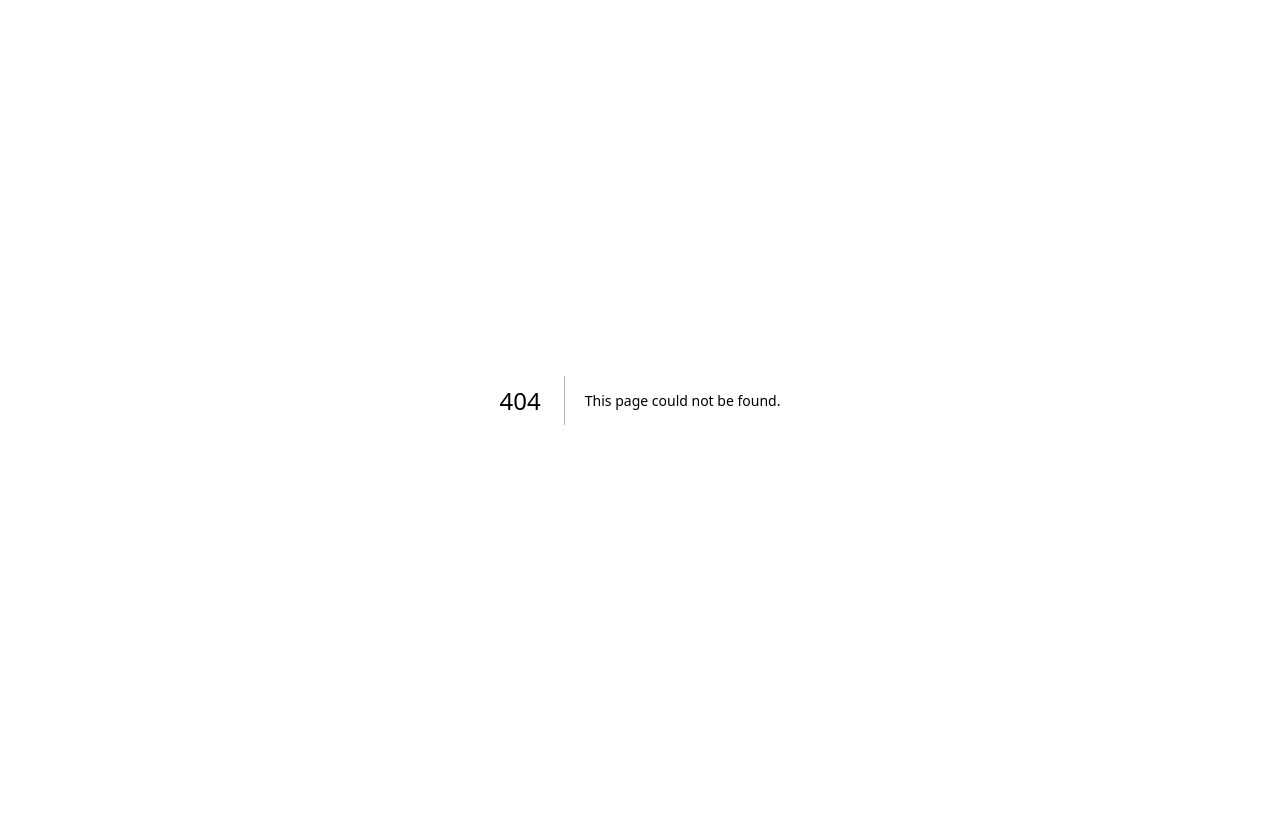
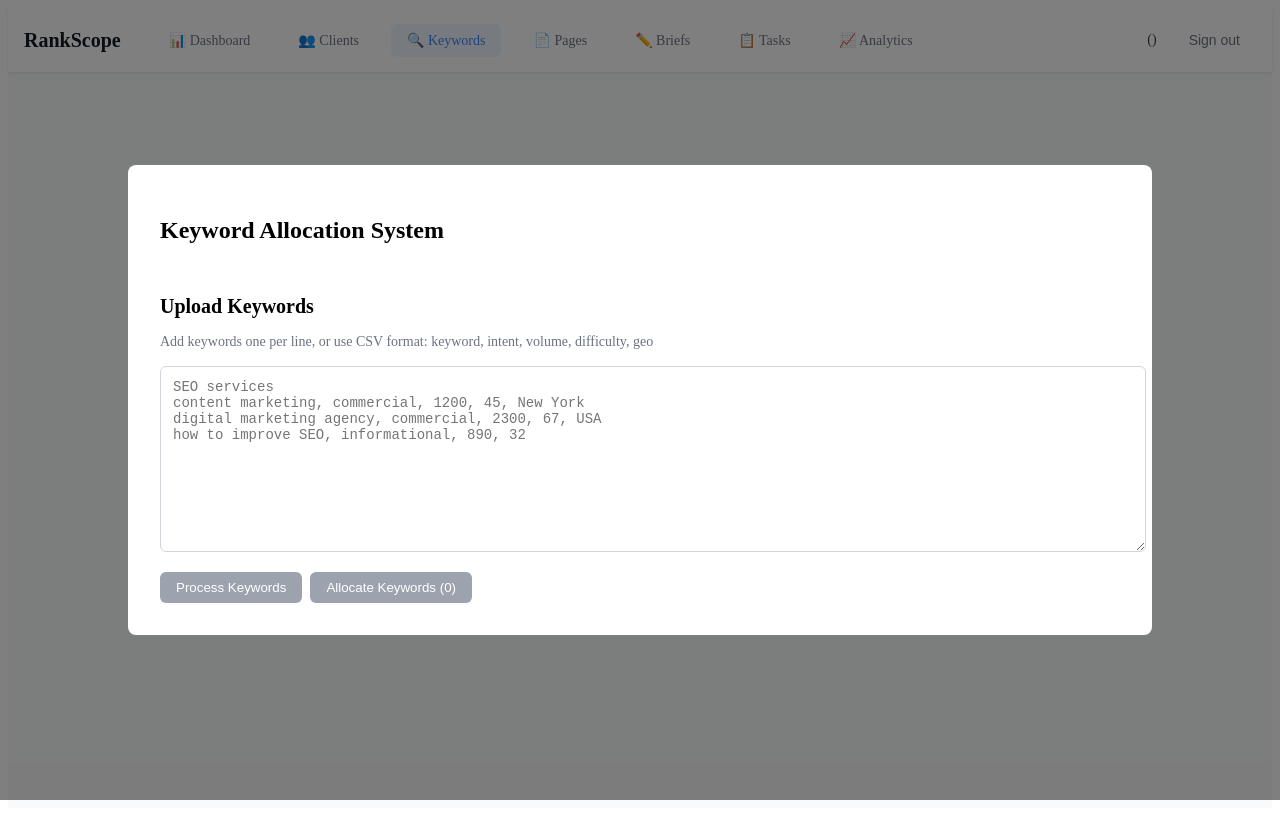
Before and after one commit to manuamarnath/echo5-rank-scope-fe, a Next.js app: page /keywords in a window 1280 px wide. Before the commit this address had no page. Built offline with nearby package versions, Linux system fonts and the light colour scheme.

Commit message:
feat: Update KeywordAllocationInterface to make onClose prop optional and conditionally render close button

```diff
--- /dev/null
+++ b/pages/keywords.tsx
@@ -0,0 +1,11 @@
+import React from 'react';
+import MainLayout from '../src/components/layout/MainLayout';
+import KeywordAllocationInterface from '../src/components/keywords/KeywordAllocationInterface';
+
+export default function Keywords() {
+  return (
+    <MainLayout>
+      <KeywordAllocationInterface />
+    </MainLayout>
+  );
+}
--- a/src/components/keywords/KeywordAllocationInterface.tsx
+++ b/src/components/keywords/KeywordAllocationInterface.tsx
@@ -20,7 +20,7 @@ interface TeamMember {
 }
 
 interface KeywordAllocationProps {
-  onClose: () => void;
+  onClose?: () => void;
   clientId?: string;
 }
 
@@ -398,6 +398,7 @@ how to improve SEO, informational, 890, 32"
           <h2 style={{ fontSize: '1.5rem', fontWeight: 'bold' }}>
             Keyword Allocation System
           </h2>
+          {onClose && (
             <button
               onClick={onClose}
               style={{
@@ -411,6 +412,7 @@ how to improve SEO, informational, 890, 32"
             >
               ✕ Close
             </button>
+          )}
         </div>
 
         {view === 'upload' && renderUploadView()}
```
Lines whose indentation alone changed are shown as unchanged.
